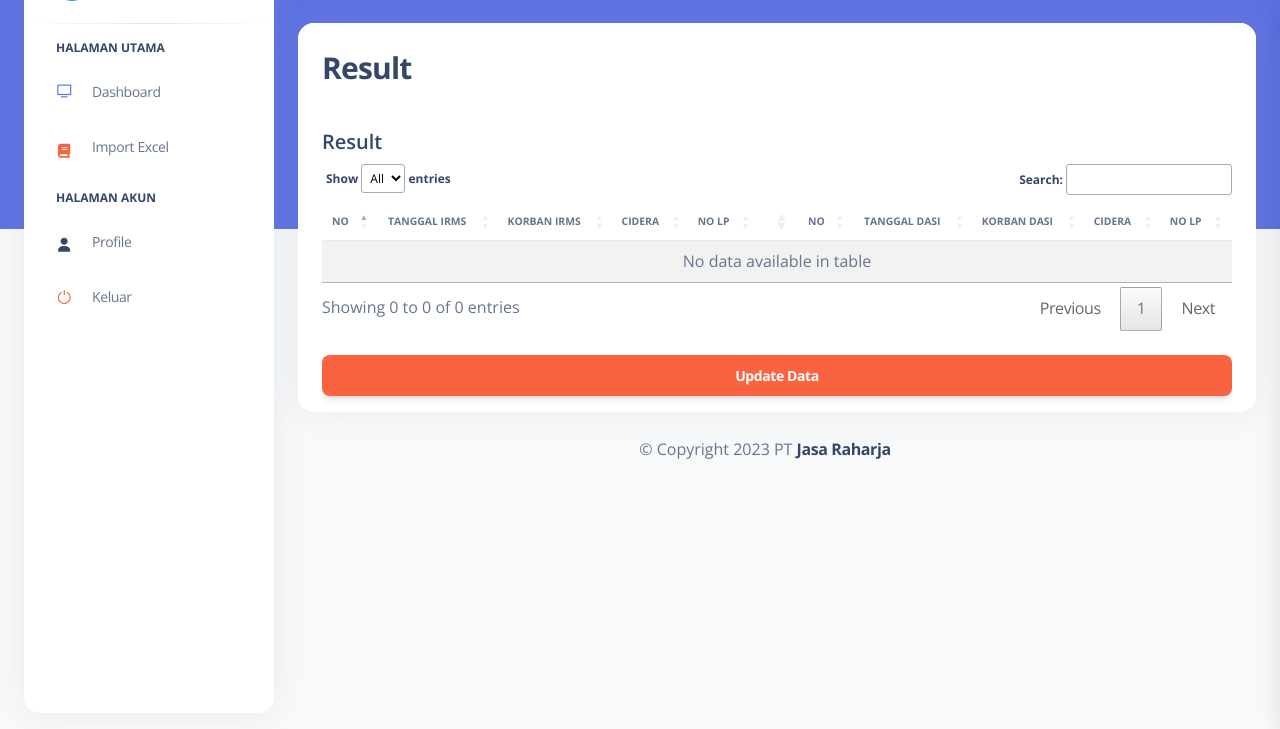
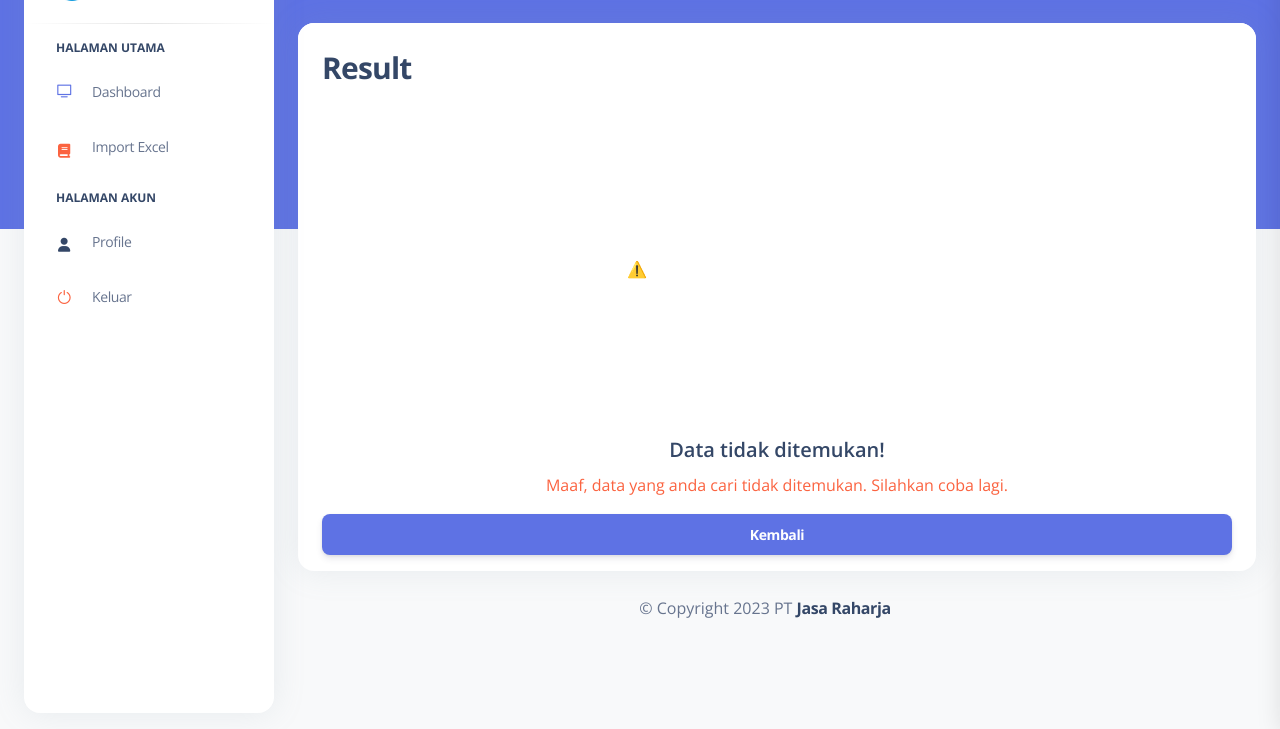
Before and after one commit to KEVINGILBERTTODING/Coklit-Laka-JR, a CodeIgniter app: the page made by application/views/pengentry/iw/v_result.php in a window 1280 px wide. Shown: the part 71-800 px from the top of the page. Run offline with CodeIgniter, Linux system fonts and the light colour scheme; data comes from the database, SQL or seed files in the repository; data that the repository does not hold is empty; style sheets or scripts are compiled from the project's sources; some libraries are stand-ins or nearby versions.

Commit message:
try to fixed unique id

```diff
--- a/application/models/coklit/Coklit_model.php
+++ b/application/models/coklit/Coklit_model.php
@@ -17,6 +17,7 @@ class Coklit_model extends CI_Model
 		 dasi.no_lp as dasi_no_lp, dasi.tanggal as dasi_tanggal, dasi.nama_korban as dasi_nama_korban, dasi.cidera as dasi_cidera
 		');
 		$this->db->from('irms');
+		$this->db->where('irms_id', 'a');
 		$this->db->join('dasi', 'soundex(trim(lower(replace(substring_index(irms.nama_korban, "(", 1), "(", "")))) = soundex(trim(lower(replace(substring_index(dasi.nama_korban, "(", 1), "(", "")))) and irms.no_lp = dasi.no_lp', 'left');
 		$left_join = $this->db->get_compiled_select();
 		$this->db->select('
--- a/application/views/pengentry/_partials/sidebar.php
+++ b/application/views/pengentry/_partials/sidebar.php
@@ -22,7 +22,7 @@
 			</li>
 
 			<li class="nav-item  ">
-				<a class="nav-link <?php echo $this->uri->segment(2) == 'lpj' ? 'active' : '' ?> " href="<?php echo site_url('pengentry/Coklit/insert_data') ?>">
+				<a class="nav-link <?php echo $this->uri->segment(2) == 'Coklit' ? 'active' : '' ?> " href="<?php echo site_url('pengentry/Coklit/insert_data') ?>">
 					<div class="icon icon-shape icon-sm border-radius-md text-center me-2 d-flex align-items-center justify-content-center">
 						<i class="fa fa-book text-warning text-sm opacity-10"></i>
 					</div>
--- a/application/views/pengentry/iw/v_result.php
+++ b/application/views/pengentry/iw/v_result.php
@@ -63,6 +63,28 @@
 
 						</div>
 						<div class="container-md containerku">
+							<?php
+
+							if ($result == null) { ?>
+								<!-- <div class="alert alert-danger" role="alert">
+									<h4 class="alert-heading">Data tidak ditemukan!</h4>
+									<p>Maaf, data yang anda cari tidak ditemukan. Silahkan coba lagi.</p>
+									<hr>
+									<p class="mb-0">Jika anda yakin data yang anda cari ada, silahkan hubungi admin.</p>
+								</div> -->
+								<div class="text-center">
+									<div class="d-flex justify-content-center"><lottie-player src="https://assets6.lottiefiles.com/packages/lf20_agnejizn.json" mode="bounce" background="transparent" speed="1" style="width: 300px; height: 300px;" loop autoplay></lottie-player></div>
+								</div>
+
+								<div class='text-warning text-center mt-3'>
+									<h5>Data tidak ditemukan!</h5>
+									<p>Maaf, data yang anda cari tidak ditemukan. Silahkan coba lagi.</p>
+								</div>
+								<div class="text-center ">
+									<a class="btn btn-primary d-flex justify-content-center w-100" href="<?= base_url('pengentry/Coklit/insert_data') ?>">Kembali</a>
+
+								</div>
+							<?php } else { ?>
 								<div class="table-responsive  tb-iwkl p-0">
 									<h5 class="mt-2">Result</h5>
 									<table class="table table-striped align-items-center mt-3 mb-0" id="tbl_result">
@@ -117,6 +139,12 @@
 									</div>
 
 								</div>
+							<?php }
+
+
+
+							?>
+
 
 						</div>
 					</div>
```
Also changed, not shown: application/controllers/pengentry/Coklit.php (+2 -7 lines). Lines whose indentation alone changed are shown as unchanged.
